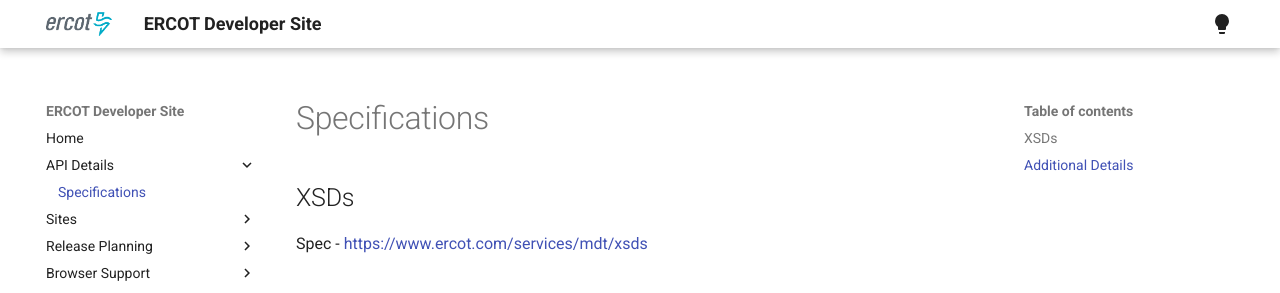
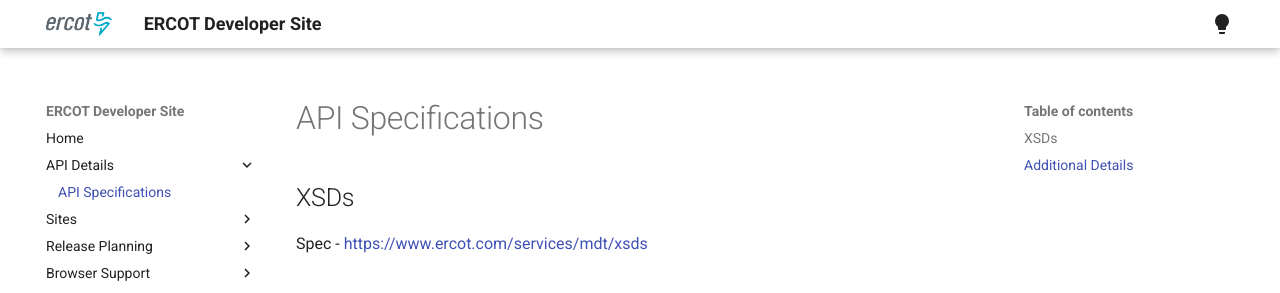
Before and after one commit to ercot/api-specs, an MkDocs documentation site: the page built from docs/EWS/ews.md, in a window 1280 px wide. Shown: the top 293 px of the page. Built offline with MkDocs 1.6.1 and Material for MkDocs 9.7.7, drawn with Linux system fonts in a browser that asks for light colours.

Commit message:
Update ews.md

```diff
--- a/docs/EWS/ews.md
+++ b/docs/EWS/ews.md
@@ -1,4 +1,4 @@
-# Specifications
+# API Specifications
 ## XSDs
 Spec - [https://www.ercot.com/services/mdt/xsds](https://www.ercot.com/services/mdt/xsds)
 
```
